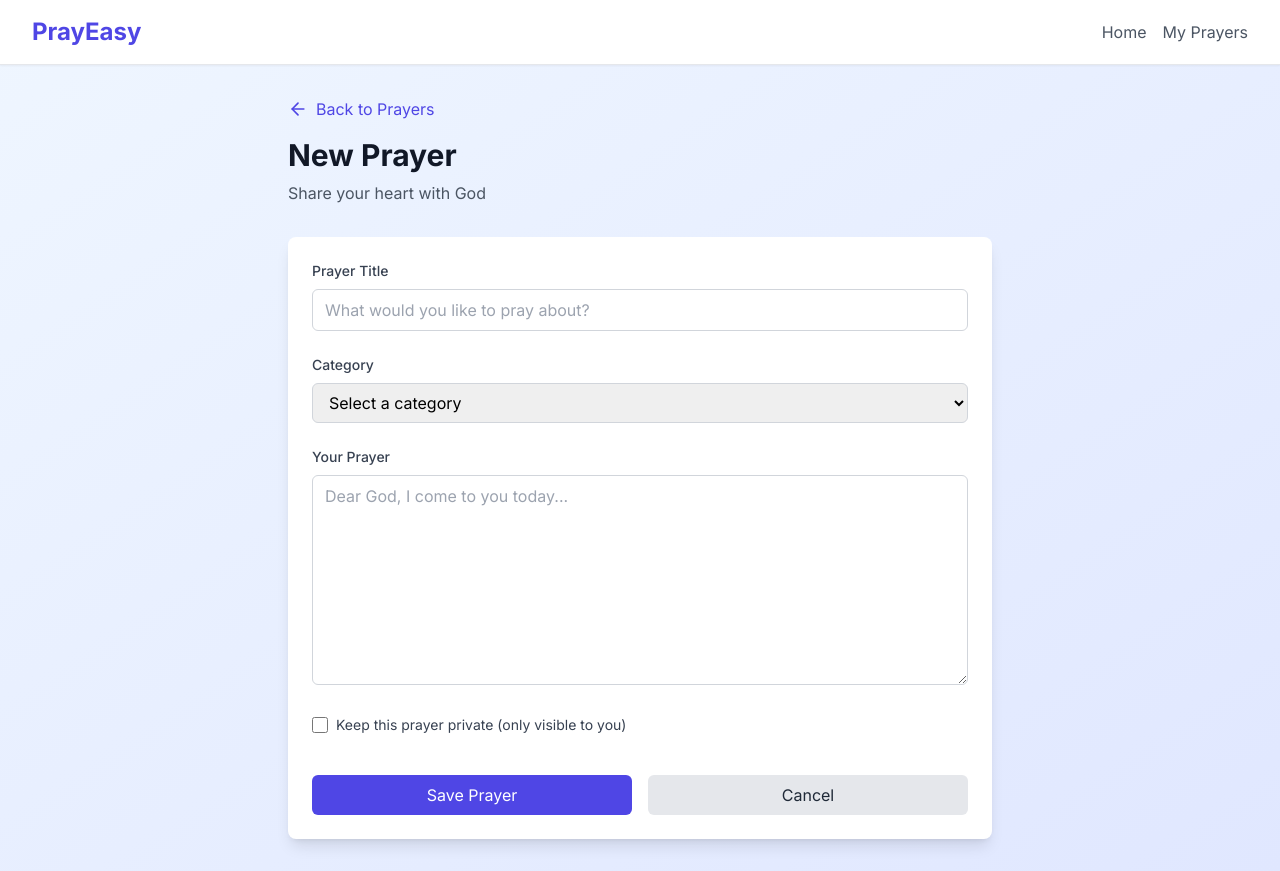
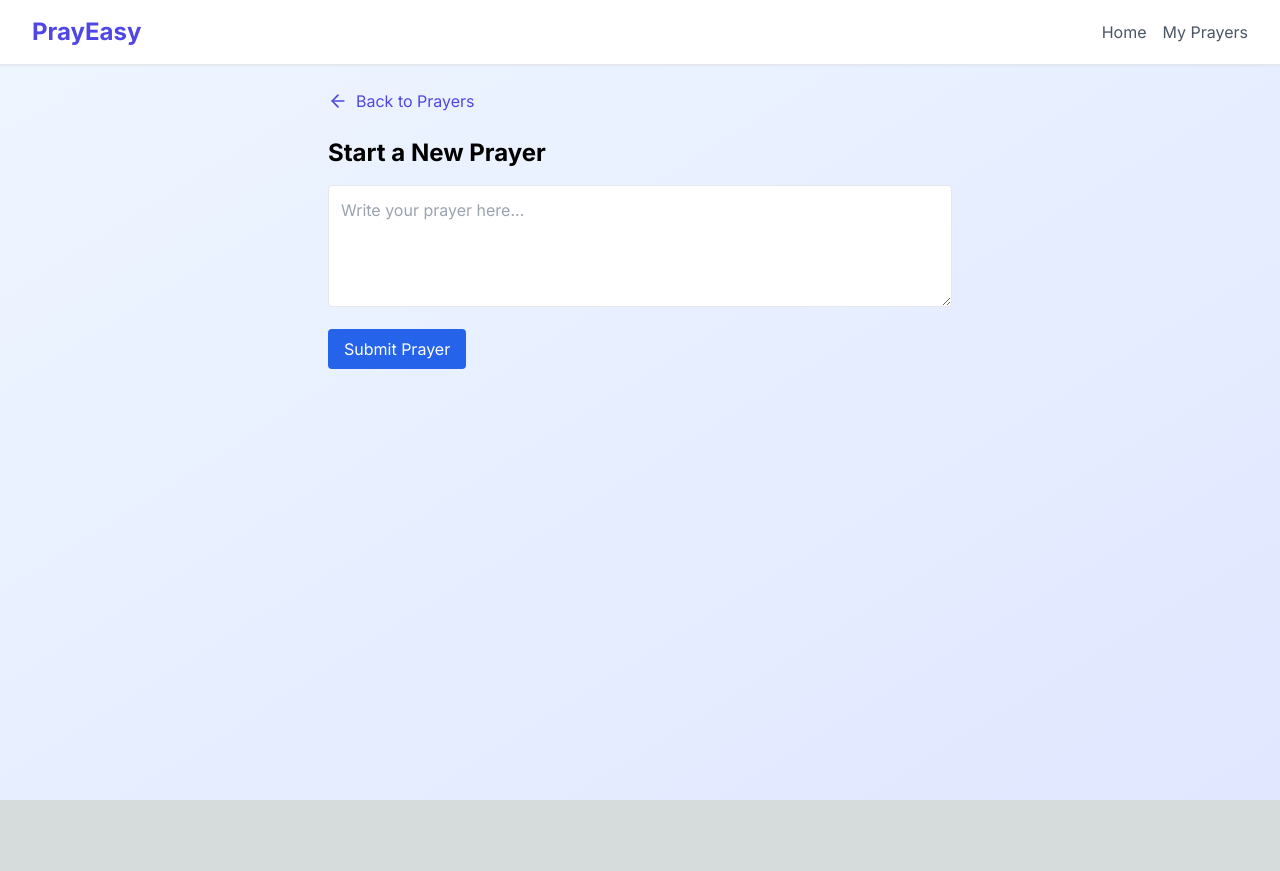
Before and after one commit to PrayEasy/prayeasy, a Next.js app: page /prayers/new in a window 1280 px wide. After the commit the page ends 800 px from the top, so only its background shows below. Built offline with nearby package versions, Linux system fonts and the light colour scheme.

Commit message:
Add adaptive engine and Pastor Hope response on /prayers/new page

```diff
--- a/app/prayers/new/page.tsx
+++ b/app/prayers/new/page.tsx
@@ -1,99 +1,60 @@
-import Link from 'next/link'
-import { ArrowLeft } from 'lucide-react'
+"use client";
+
+import { useState } from "react";
+import Link from "next/link";
+import { ArrowLeft } from "lucide-react";
+import { generateAdaptiveResponse } from "@/lib/adaptiveEngine";
 
 export default function NewPrayerPage() {
+  const [input, setInput] = useState("");
+  const [response, setResponse] = useState<{ scripture: string; prayer: string } | null>(null);
+
+  const handleSubmit = (e: React.FormEvent) => {
+    e.preventDefault();
+    const result = generateAdaptiveResponse(input);
+    setResponse({ scripture: result.scripture, prayer: result.prayer });
+  };
+
   return (
-    <div className="max-w-3xl mx-auto px-4 sm:px-6 lg:px-8 py-8">
-      {/* Header */}
-      <div className="mb-8">
-        <Link href="/prayers" className="flex items-center gap-2 text-indigo-600 hover:text-indigo-700 mb-4">
-          <ArrowLeft className="w-5 h-5" />
+    <div className="p-6 max-w-2xl mx-auto">
+      {/* Header with Back Button */}
+      <div className="mb-6">
+        <Link
+          href="/prayers"
+          className="text-indigo-600 hover:text-indigo-800 flex items-center"
+        >
+          <ArrowLeft className="mr-2 h-5 w-5" />
           Back to Prayers
         </Link>
-        <h1 className="text-3xl font-bold text-gray-900">New Prayer</h1>
-        <p className="text-gray-600 mt-2">Share your heart with God</p>
       </div>
 
-      {/* Prayer Form */}
-      <div className="bg-white rounded-lg shadow-lg p-6">
-        <form className="space-y-6">
-          {/* Title */}
-          <div>
-            <label htmlFor="title" className="block text-sm font-medium text-gray-700 mb-2">
-              Prayer Title
-            </label>
-            <input
-              type="text"
-              id="title"
-              name="title"
-              placeholder="What would you like to pray about?"
-              className="w-full px-3 py-2 border border-gray-300 rounded-md focus:ring-2 focus:ring-indigo-500 focus:border-indigo-500"
-            />
-          </div>
+      <h1 className="text-2xl font-bold mb-4">Start a New Prayer</h1>
 
-          {/* Category */}
-          <div>
-            <label htmlFor="category" className="block text-sm font-medium text-gray-700 mb-2">
-              Category
-            </label>
-            <select
-              id="category"
-              name="category"
-              className="w-full px-3 py-2 border border-gray-300 rounded-md focus:ring-2 focus:ring-indigo-500 focus:border-indigo-500"
-            >
-              <option value="">Select a category</option>
-              <option value="Health">Health</option>
-              <option value="Family">Family</option>
-              <option value="Career">Career</option>
-              <option value="Relationships">Relationships</option>
-              <option value="Finances">Finances</option>
-              <option value="Spiritual Growth">Spiritual Growth</option>
-              <option value="Gratitude">Gratitude</option>
-              <option value="Other">Other</option>
-            </select>
-          </div>
+      {/* Input Form */}
+      <form onSubmit={handleSubmit} className="space-y-4">
+        <textarea
+          className="w-full border rounded p-3"
+          rows={4}
+          value={input}
+          onChange={(e) => setInput(e.target.value)}
+          placeholder="Write your prayer here..."
+        />
+        <button
+          type="submit"
+          className="bg-blue-600 text-white px-4 py-2 rounded hover:bg-blue-700"
+        >
+          Submit Prayer
+        </button>
+      </form>
 
-          {/* Content */}
-          <div>
-            <label htmlFor="content" className="block text-sm font-medium text-gray-700 mb-2">
-              Your Prayer
-            </label>
-            <textarea
-              id="content"
-              name="content"
-              rows={8}
-              placeholder="Dear God, I come to you today..."
-              className="w-full px-3 py-2 border border-gray-300 rounded-md focus:ring-2 focus:ring-indigo-500 focus:border-indigo-500"
-            />
-          </div>
-
-          {/* Privacy Setting */}
-          <div className="flex items-center">
-            <input
-              type="checkbox"
-              id="isPrivate"
-              name="isPrivate"
-              className="h-4 w-4 text-indigo-600 focus:ring-indigo-500 border-gray-300 rounded"
-            />
-            <label htmlFor="isPrivate" className="ml-2 block text-sm text-gray-700">
-              Keep this prayer private (only visible to you)
-            </label>
-          </div>
-
-          {/* Submit Buttons */}
-          <div className="flex gap-4 pt-4">
-            <button
-              type="submit"
-              className="btn-primary flex-1"
-            >
-              Save Prayer
-            </button>
-            <Link href="/prayers" className="btn-secondary flex-1 text-center">
-              Cancel
-            </Link>
-          </div>
-        </form>
-      </div>
+      {/* Adaptive Response Section */}
+      {response && (
+        <div className="mt-6 p-4 border rounded bg-gray-50">
+          <h2 className="text-lg font-semibold mb-2">Pastor Hope’s Response</h2>
+          <p className="italic text-gray-700">{response.scripture}</p>
+          <p className="mt-2">{response.prayer}</p>
+        </div>
+      )}
     </div>
-  )
+  );
 }
--- /dev/null
+++ b/lib/adaptiveEngine.ts
@@ -0,0 +1,75 @@
+// lib/adaptiveEngine.ts
+
+type Emotion = "sad" | "anxious" | "thankful" | "hopeful" | "angry" | "neutral";
+
+interface AdaptiveResponse {
+  emotion: Emotion;
+  scripture: string;
+  prayer: string;
+}
+
+/**
+ * Detect a basic emotion from user text (rule-based starter version).
+ */
+function detectEmotion(input: string): Emotion {
+  const lower = input.toLowerCase();
+
+  if (lower.includes("sad") || lower.includes("lonely") || lower.includes("depressed")) return "sad";
+  if (lower.includes("worried") || lower.includes("anxious") || lower.includes("afraid")) return "anxious";
+  if (lower.includes("thank") || lower.includes("grateful")) return "thankful";
+  if (lower.includes("hope") || lower.includes("trust")) return "hopeful";
+  if (lower.includes("angry") || lower.includes("frustrated")) return "angry";
+
+  return "neutral";
+}
+
+/**
+ * Choose scripture + prayer text depending on emotion.
+ */
+export function generateAdaptiveResponse(userInput: string): AdaptiveResponse {
+  const emotion = detectEmotion(userInput);
+
+  switch (emotion) {
+    case "sad":
+      return {
+        emotion,
+        scripture: "Psalm 34:18 - 'The Lord is close to the brokenhearted.'",
+        prayer: "Dear Lord, lift up this weary heart. Bring comfort and peace to their soul."
+      };
+
+    case "anxious":
+      return {
+        emotion,
+        scripture: "Philippians 4:6 - 'Do not be anxious about anything, but in every situation, pray.'",
+        prayer: "Heavenly Father, calm the storm of worry. Replace anxious thoughts with Your peace."
+      };
+
+    case "thankful":
+      return {
+        emotion,
+        scripture: "1 Thessalonians 5:18 - 'Give thanks in all circumstances.'",
+        prayer: "Lord, we thank You for Your endless blessings. May gratitude overflow today."
+      };
+
+    case "hopeful":
+      return {
+        emotion,
+        scripture: "Jeremiah 29:11 - 'For I know the plans I have for you,' declares the Lord.",
+        prayer: "Lord, strengthen this faith and hope. Let Your purpose shine through every step."
+      };
+
+    case "angry":
+      return {
+        emotion,
+        scripture: "James 1:19 - 'Be quick to listen, slow to speak and slow to become angry.'",
+        prayer: "Lord, quiet the anger. Fill this heart with patience, gentleness, and understanding."
+      };
+
+    default:
+      return {
+        emotion: "neutral",
+        scripture: "Psalm 46:10 - 'Be still, and know that I am God.'",
+        prayer: "Lord, bring stillness and assurance in this moment. Draw this heart nearer to You."
+      };
+  }
+}
```
